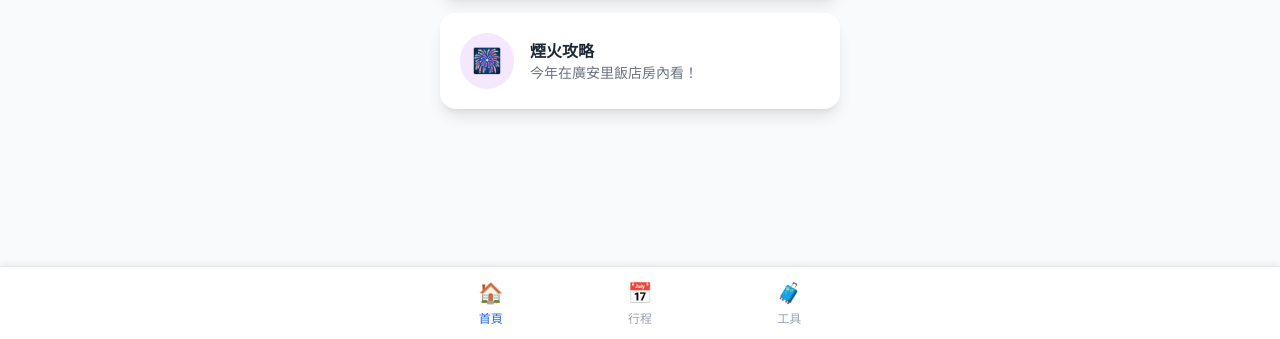
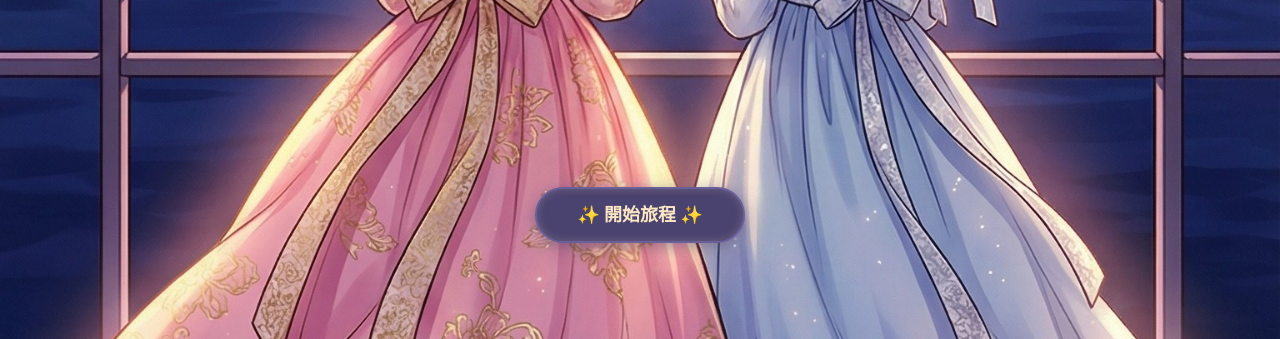
Before and after one commit to sunny5200820-maker/2026.busan.trip, a website: page index.html in a window 1280 px wide. Shown: the part 461-800 px from the top of the page. Drawn offline with nearby package versions, Linux system fonts and the light colour scheme.

Commit message:
Update index.html

```diff
--- a/index.html
+++ b/index.html
@@ -13,11 +13,28 @@
         .no-scrollbar::-webkit-scrollbar { display: none; }
         .no-scrollbar { -ms-overflow-style: none; scrollbar-width: none; }
         body { font-family: -apple-system, BlinkMacSystemFont, "Segoe UI", Roboto, Helvetica, Arial, sans-serif; }
+
+        /* 歡迎頁按鈕特效 */
+        .welcome-btn-shadow {
+            box-shadow: 0 4px 15px rgba(74, 66, 111, 0.5), inset 0 0 10px rgba(251, 230, 195, 0.2);
+        }
     </style>
 </head>
 <body class="bg-gray-50 text-gray-800">
 
-    <div id="app" class="min-h-screen pb-24 relative">
+    <div id="app" class="min-h-screen relative">
+
+        <div v-if="showWelcomePage" class="fixed inset-0 z-[100] bg-cover bg-center flex flex-col justify-end pb-24 items-center"
+             style="background-image: url('./welcome.jpg');">
+
+            <button @click="enterApp" class="bg-[#4A426F] text-[#FBE6C3] px-10 py-3 rounded-full text-lg font-bold border-2 border-[#6B5F9A] flex items-center gap-2 hover:scale-105 transition-transform welcome-btn-shadow">
+                ✨ 開始旅程 ✨
+            </button>
+
+        </div>
+
+
+        <div v-else class="pb-24 relative">
 
             <div v-if="currentTab === 'home'">
                 <header class="relative pt-16 pb-28 px-6 bg-gradient-to-br from-blue-600 to-indigo-800 text-white rounded-b-[3rem] shadow-xl overflow-hidden">
@@ -84,8 +101,9 @@
                                         <h4 class="font-bold text-gray-800 text-base">{{ event.title }}</h4>
                                         <p class="text-xs text-blue-500 font-mono mb-1">{{ event.time }}</p>
                                         <p class="text-sm text-gray-500 leading-relaxed">{{ event.desc }}</p>
-                                    <button @click="openMap(event.mapQuery)" class="mt-3 text-xs flex items-center justify-end w-full gap-1 text-gray-400 hover:text-blue-600">
-                                        <span>📍 導航</span>
+                                        <button @click="openMap(event.mapQuery)" class="mt-3 text-xs flex items-center justify-end w-full gap-1 text-gray-400 hover:text-green-600 transition-colors">
+                                            <span class="font-bold text-green-500">N</span>
+                                            <span>Naver 導航</span>
                                         </button>
                                     </div>
                                 </div>
@@ -156,17 +174,27 @@
                 </div>
             </nav>
 
-    </div>
+        </div> </div>
 
     <script>
         const { createApp, ref, computed, onMounted } = Vue;
 
         createApp({
             setup() {
+                // --- 🆕 歡迎頁面控制開關 ---
+                // 預設為 true (顯示歡迎頁)，點擊按鈕後變 false
+                const showWelcomePage = ref(true);
+
+                // 進入 App 的動作
+                const enterApp = () => {
+                    showWelcomePage.value = false;
+                    // 這裡可以加入音效或是紀錄使用者已看過，目前先簡單切換
+                };
+
                 // --- 1. 核心設定 ---
                 const currentTab = ref('home');
                 const startDate = "2026-11-13T14:30:00"; // 出發日
-                const currencyRate = 0.024; // 匯率
+                const currencyRate = 0.024; // 匯率 (1 KRW = 0.024 TWD)
 
                 // --- 2. 倒數計時邏輯 ---
                 const daysLeft = ref(0);
@@ -189,10 +217,11 @@
                     return Math.round(krwInput.value * currencyRate);
                 });
 
-                // --- 4. 地圖功能 ---
+                // --- 🆕 4. 地圖功能 (改成 Naver Map) ---
                 const openMap = (query) => {
-                    // 使用 Naver Map 搜尋 (若在韓國更準)，或改用 Google Maps
-                    window.open(`https://www.google.com/maps/search/${encodeURIComponent(query)}`, '_blank');
+                    // 使用 Naver Map 手機版網頁搜尋
+                    // 如果是在韓國當地，手機有安裝 Naver Map App 的話，通常會自動喚醒 App
+                    window.open(`https://m.map.naver.com/search2/search.naver?query=${encodeURIComponent(query)}`, '_blank');
                 };
 
                 // --- 5. 資料: 行程表 ---
@@ -200,45 +229,45 @@
                     {
                         day: 1, date: "11/13 (五)", title: "抵達與海濱散策",
                         events: [
-                            { time: "14:30", icon: "✈️", title: "金海機場抵達", desc: "領取 WOWPASS，搭計程車直奔廣安里", mapQuery: "Gimhae International Airport" },
-                            { time: "16:00", icon: "🏨", title: "飯店 Check-in", desc: "入住廣安里海景第一排，確認煙火視野", isImportant: true, mapQuery: "Gwangalli Beach" },
-                            { time: "18:00", icon: "🐚", title: "海邊晚餐", desc: "廣安里烤貝類或味贊王鹽烤肉", mapQuery: "Gwangalli Food Street" },
-                            { time: "20:00", icon: "🚁", title: "無人機秀 (Drone Show)", desc: "週五特別場，海灘散步消化", mapQuery: "Gwangalli Beach" }
+                            { time: "14:30", icon: "✈️", title: "金海機場抵達", desc: "領取 WOWPASS，搭計程車直奔廣安里", mapQuery: "김해국제공항" }, // 改為韓文關鍵字更準
+                            { time: "16:00", icon: "🏨", title: "飯店 Check-in", desc: "入住廣安里海景第一排，確認煙火視野", isImportant: true, mapQuery: "광안리해수욕장" },
+                            { time: "18:00", icon: "🐚", title: "海邊晚餐", desc: "廣安里烤貝類或味贊王鹽烤肉", mapQuery: "광안리 맛집" },
+                            { time: "20:00", icon: "🚁", title: "無人機秀 (Drone Show)", desc: "週五特別場，海灘散步消化", mapQuery: "광안리해수욕장" }
                         ]
                     },
                     {
                         day: 2, date: "11/14 (六)", title: "膠囊列車與煙火盛宴",
                         events: [
-                            { time: "10:30", icon: "🥐", title: "海景早午餐", desc: "睡到自然醒，Little Aus 或海景咖啡廳", mapQuery: "Gwangalli Brunch" },
-                            { time: "13:00", icon: "🚋", title: "天空膠囊列車", desc: "海雲台 Blue Line Park (尾浦出發)", mapQuery: "Blue Line Park Mipo Station" },
-                            { time: "15:30", icon: "🏠", title: "返回飯店備戰", desc: "避開交通管制，回房準備炸雞香檳", isImportant: true, mapQuery: "Gwangalli Beach" },
-                            { time: "20:00", icon: "🎆", title: "釜山國際煙火節", desc: "房內落地窗全景觀賞，免吹風免人擠人", mapQuery: "Gwangan Bridge" }
+                            { time: "10:30", icon: "🥐", title: "海景早午餐", desc: "睡到自然醒，Little Aus 或海景咖啡廳", mapQuery: "광안리 브런치" },
+                            { time: "13:00", icon: "🚋", title: "天空膠囊列車", desc: "海雲台 Blue Line Park (尾浦出發)", mapQuery: "해운대블루라인파크 미포정거장" },
+                            { time: "15:30", icon: "🏠", title: "返回飯店備戰", desc: "避開交通管制，回房準備炸雞香檳", isImportant: true, mapQuery: "광안리해수욕장" },
+                            { time: "20:00", icon: "🎆", title: "釜山國際煙火節", desc: "房內落地窗全景觀賞，免吹風免人擠人", mapQuery: "광안대교" }
                         ]
                     },
                     {
                         day: 3, date: "11/15 (日)", title: "千年古都慶州巡禮",
                         events: [
-                            { time: "11:00", icon: "🚕", title: "退房 & 包車出發", desc: "前往慶州 (行李隨車，晚上住西面)", mapQuery: "Gyeongju" },
-                            { time: "12:30", icon: "🍜", title: "皇理團路", desc: "韓屋午餐 & 逛文創小店", mapQuery: "Hwangnidan-gil" },
-                            { time: "15:30", icon: "🌲", title: "大陵苑", desc: "天塚馬與巨大古墳群打卡", mapQuery: "Daereungwon Tomb Complex" },
-                            { time: "17:30", icon: "🌙", title: "東宮與月池", desc: "欣賞絕美古宮夜景", mapQuery: "Donggung Palace and Wolji Pond" },
-                            { time: "20:00", icon: "🏨", title: "入住西面飯店", desc: "西面站附近，交通樞紐", mapQuery: "Seomyeon Station" }
+                            { time: "11:00", icon: "🚕", title: "退房 & 包車出發", desc: "前往慶州 (行李隨車，晚上住西面)", mapQuery: "경주" },
+                            { time: "12:30", icon: "🍜", title: "皇理團路", desc: "韓屋午餐 & 逛文創小店", mapQuery: "황리단길" },
+                            { time: "15:30", icon: "🌲", title: "大陵苑", desc: "天塚馬與巨大古墳群打卡", mapQuery: "대릉원" },
+                            { time: "17:30", icon: "🌙", title: "東宮與月池", desc: "欣賞絕美古宮夜景", mapQuery: "동궁과 월지" },
+                            { time: "20:00", icon: "🏨", title: "入住西面飯店", desc: "西面站附近，交通樞紐", mapQuery: "서면역" }
                         ]
                     },
                     {
                         day: 4, date: "11/16 (一)", title: "文化體驗與購物",
                         events: [
-                            { time: "10:30", icon: "🛌", title: "悠閒起床", desc: "西面地下街稍微逛逛", mapQuery: "Seomyeon Underground Shopping Center" },
-                            { time: "11:30", icon: "👘", title: "甘川洞文化村", desc: "韓服體驗，尋找小王子", mapQuery: "Gamcheon Culture Village" },
-                            { time: "15:00", icon: "🛍️", title: "南浦洞商圈", desc: "BIFF廣場糖餅、樂天百貨水舞秀", mapQuery: "BIFF Square" },
-                            { time: "18:00", icon: "🛒", title: "樂天超市 (Lotte Mart)", desc: "南浦洞店採買零食伴手禮", mapQuery: "Lotte Mart Gwangbok" }
+                            { time: "10:30", icon: "🛌", title: "悠閒起床", desc: "西面地下街稍微逛逛", mapQuery: "서면지하도상가" },
+                            { time: "11:30", icon: "👘", title: "甘川洞文化村", desc: "韓服體驗，尋找小王子", mapQuery: "감천문화마을" },
+                            { time: "15:00", icon: "🛍️", title: "南浦洞商圈", desc: "BIFF廣場糖餅、樂天百貨水舞秀", mapQuery: "BIFF광장" },
+                            { time: "18:00", icon: "🛒", title: "樂天超市 (Lotte Mart)", desc: "南浦洞店採買零食伴手禮", mapQuery: "롯데마트 광복점" }
                         ]
                     },
                     {
                         day: 5, date: "11/17 (二)", title: "滿載而歸",
                         events: [
-                            { time: "10:00", icon: "🚕", title: "前往機場", desc: "搭乘計程車 (約30-40分)", mapQuery: "Gimhae International Airport" },
-                            { time: "11:00", icon: "💄", title: "金海機場免稅店", desc: "最後補貨 (美妝/人蔘/菸酒)", mapQuery: "Gimhae International Airport Duty Free" },
+                            { time: "10:00", icon: "🚕", title: "前往機場", desc: "搭乘計程車 (約30-40分)", mapQuery: "김해국제공항" },
+                            { time: "11:00", icon: "💄", title: "金海機場免稅店", desc: "最後補貨 (美妝/人蔘/菸酒)", mapQuery: "김해국제공항 면세점" },
                             { time: "14:00", icon: "🛫", title: "飛機起飛", desc: "回溫暖的家", mapQuery: "" }
                         ]
                     }
@@ -260,7 +289,9 @@
                     setInterval(calculateCountdown, 60000); // 每分更新
                 });
 
+                // 回傳給 HTML 使用的變數與函式
                 return {
+                    showWelcomePage, enterApp, // 新增的
                     currentTab,
                     daysLeft, hoursLeft,
                     itinerary, packingList,
```
Lines whose indentation alone changed are shown as unchanged.
